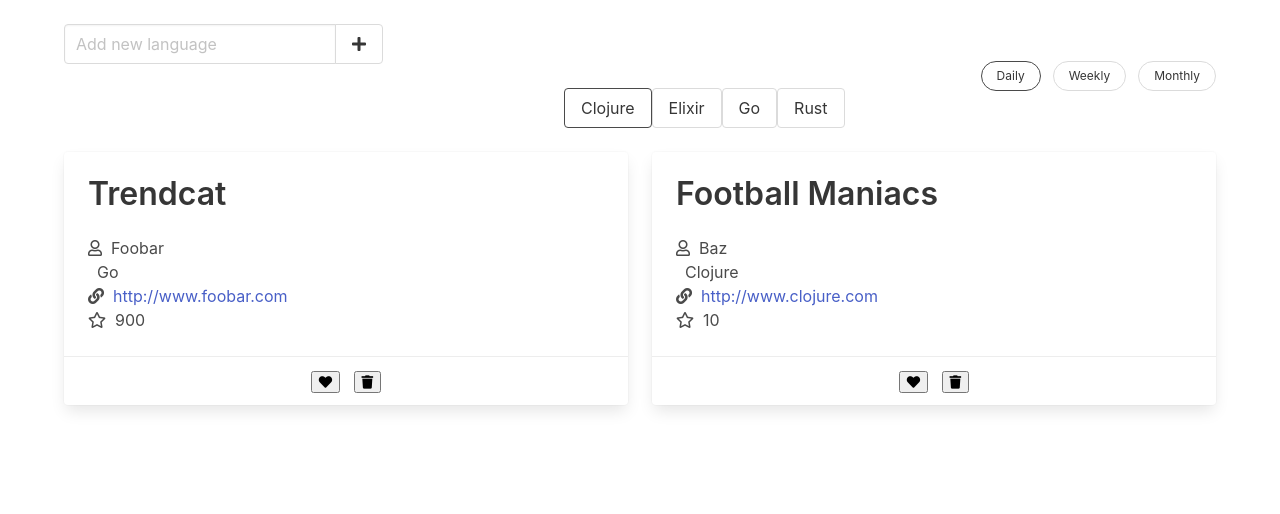
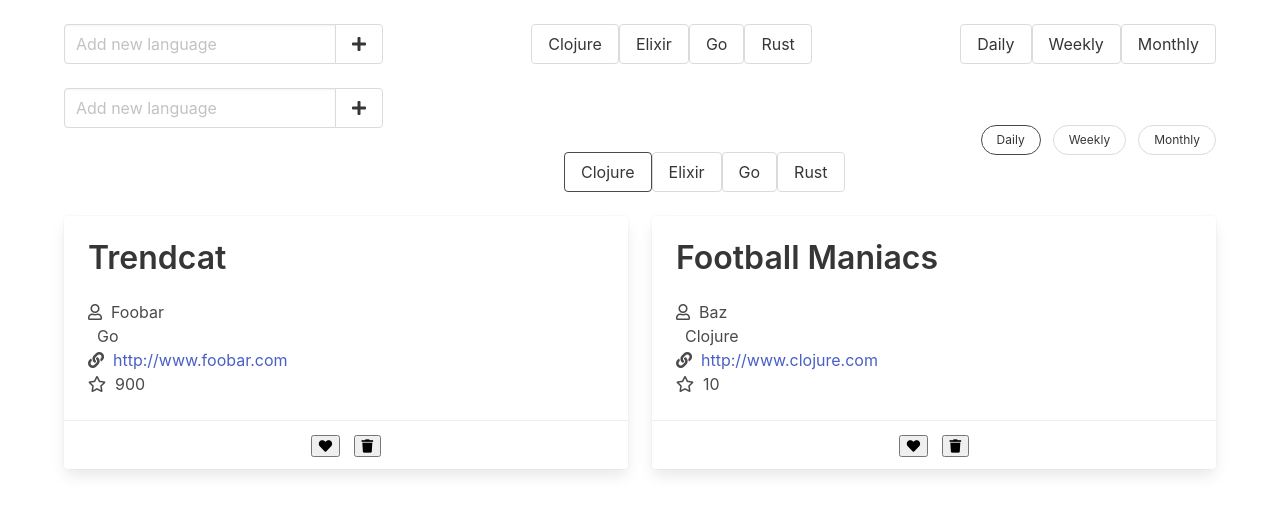
Before and after one commit to lucasweiblen/react-github-explorer, a React (Create React App) app: page / in a window 1280 px wide. Shown: the top 514 px of the page. Built offline with nearby package versions, Linux system fonts and the light colour scheme; some icons are missing.

Commit message:
refactoring layout

```diff
--- a/src/NewApp.js
+++ b/src/NewApp.js
@@ -245,6 +245,61 @@ function MainNavbar(props) {
   );
 }
 
+const AddLangForm = () => {
+  return (
+    <div>
+      <div class="field has-addons">
+        <div class="control">
+          <input className="input" type="text" placeholder="Add new language" />
+        </div>
+        <div class="control">
+          <button className="button is-outlined">
+            <i className="fas fa-plus" />
+          </button>
+        </div>
+      </div>
+    </div>
+  );
+};
+
+const LangContainer = () => {
+  const _langs = languages.map((language, key) => {
+    return (
+      <button className="button" key={key}>
+        {language}
+      </button>
+    );
+  });
+  return <div>{_langs}</div>;
+};
+
+const FreqContainer = () => {
+  const _freq = frequencies.map((frequency, key) => {
+    return (
+      <button className="button" key={key}>
+        {frequency}
+      </button>
+    );
+  });
+  return <div>{_freq}</div>;
+};
+
+const NewNavBar = () => {
+  return (
+    <div class="level">
+      <div class="level-left">
+        <AddLangForm />
+      </div>
+      <div class="level-item">
+        <LangContainer />
+      </div>
+      <div class="level-right">
+        <FreqContainer />
+      </div>
+    </div>
+  );
+};
+
 class NewApp extends Component {
   constructor(props) {
     super(props);
@@ -303,6 +358,8 @@ class NewApp extends Component {
       <div className="App">
         <div className="block" />
         <div className="container">
+          <NewNavBar />
+          <div className="block" />
           <MainNavbar {...navbarProps} />
           <div className="block" />
           <ProjectsContainer projects={this.state.projects} />
```
